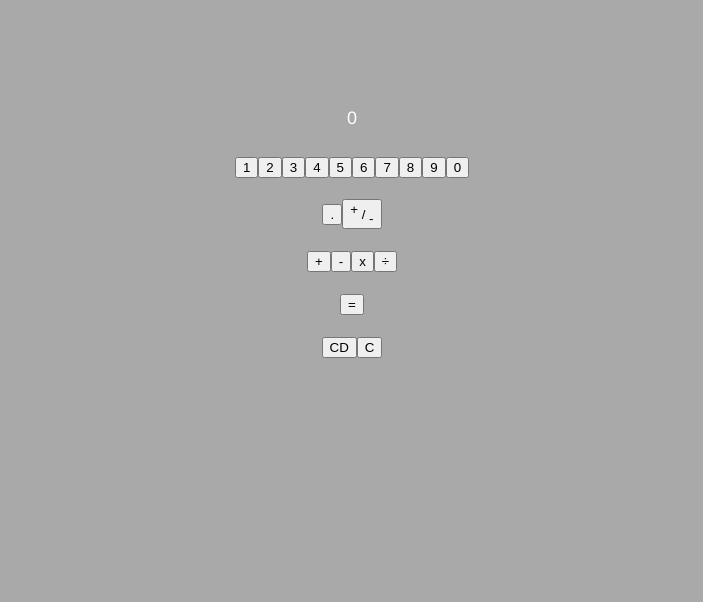
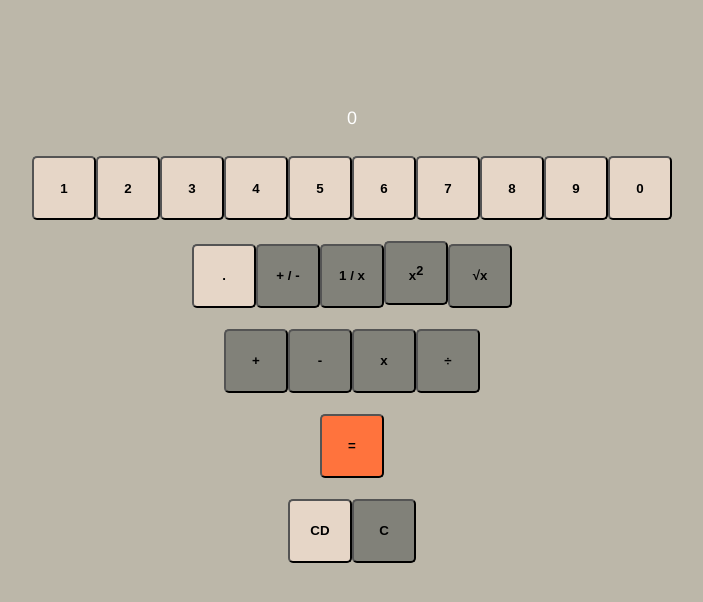
Before and after one commit to bradleyhop/bradleyhop.github.io, a Vue app in the folder JScalculator/js-calculator/: page / in a window 1280 px wide. Shown: the top 602 px of the page, without its empty margins (288-991 px from the left). Built offline with nearby package versions, Linux system fonts and the light colour scheme.

Commit message:
implement remaining features of TI SR 10 calc; basic styling

```diff
--- a/JScalculator/js-calculator/src/App.vue
+++ b/JScalculator/js-calculator/src/App.vue
@@ -48,10 +48,20 @@
               aria-label="decimal">
         .
       </button>
-      <button @click="posNeg">
-        <span style="vertical-align: super">+</span>
-        &#47;
-        <span style="vertical-align: sub">-</span>
+      <button @click="posNeg" class="darkgrey">
+        + &#47; -
+      </button>
+      <button id="inverse" @click="inverse" class="inverse darkgrey" type="button"
+              aria-label="compute inverse">
+        1 &#47; x
+      </button>
+      <button id="square" @click="square" class="square darkgrey" type="button"
+              aria-label="compute square">
+        x<span style="vertical-align: super; font-size: 0.8rem;">2</span>
+      </button>
+      <button id="sqareRoot" @click="squareRoot" class="sqareRoot darkgrey" type="button"
+              aria-label="compute square root">
+        &#8730;x
       </button>
     </div>
 
@@ -88,7 +98,7 @@
     <br>
 
     <div class="allClear">
-      <button id="clear" @click="allClear" class="clearDisplay darkgrey" type="button"
+      <button id="clear" @click="allClear" class="clearDisplay lightgrey" type="button"
               aria-label="clear display to 0">
         CD
       </button>
@@ -102,7 +112,9 @@
 </template>
 
 <script>
-import { evaluate } from 'mathjs';
+import {
+  evaluate, inv, square, sqrt,
+} from 'mathjs';
 
 export default {
   name: 'App',
@@ -118,13 +130,11 @@ export default {
     number(num) {
       // no leading '0'
       if (this.display === '0') {
-        this.display = '';
-        this.display += num;
+        this.display = num;
       // put in another check to see if there's been a calulation, clear display and io, add num
       } else if (/=/.test(this.io)) {
         this.io = '';
-        this.display = '';
-        this.display += num;
+        this.display = num;
         document.getElementById('io').innerText = this.io;
       // check if only digits are in the display, if so then add digits
       } else if (/\d/.test(this.display)) {
@@ -133,25 +143,26 @@ export default {
       } else if (/(\+|-|\*|\/)/.test(this.display)) {
         this.io += ` ${this.display} `;
         document.getElementById('io').innerText = this.io;
-        this.display = '';
-        this.display += num;
+        this.display = num;
       }
 
       document.getElementById('display').innerText = this.display;
     },
 
     operator(op) {
+      // see if there's a previous calulation
       if (/=/.test(this.io)) {
-        this.io = '';
-        this.io += this.display;
+        this.io = this.display;
         this.display = op;
         document.getElementById('io').innerText = this.io;
         document.getElementById('display').innerText = op;
+      // only numbers
       } else if (/\d/.test(this.display)) {
         this.io += this.display;
         document.getElementById('io').innerText = this.io;
         this.display = op;
         document.getElementById('display').innerText = this.display;
+      // a previous operator present, NB: allow minus to be used as a negative sign
       } else if (/\+|-\*|\/|/.test(this.display)) {
         if (op === '-') {
           this.display += op;
@@ -192,6 +203,27 @@ export default {
       }
     },
 
+    inverse() {
+      if (/\d/.test(this.display) && !/^0$/.test(this.display)) {
+        this.display = inv(this.display);
+        document.getElementById('display').innerText = this.display;
+      }
+    },
+
+    square() {
+      if (/\d/.test(this.display) && !/^0$/.test(this.display)) {
+        this.display = square(this.display);
+        document.getElementById('display').innerText = this.display;
+      }
+    },
+
+    squareRoot() {
+      if (/\d/.test(this.display) && !/^0$/.test(this.display)) {
+        this.display = sqrt(this.display);
+        document.getElementById('display').innerText = this.display;
+      }
+    },
+
     equals() {
       // pop whatever is currently in the display to io to prep for calculation
       this.io += this.display;
@@ -199,7 +231,6 @@ export default {
       const answer = evaluate(this.io);
       this.io += ` = ${answer}`;
       document.getElementById('io').innerText = ` ${this.io}`;
-      this.display = '';
       this.display = answer;
       document.getElementById('display').innerText = this.display;
     },
@@ -231,7 +262,7 @@ export default {
 body {
   margin: 0;
   padding: 0;
-  background-color: darkgrey;
+  background-color: #bcb7a9;
 }
 
 #calculator {
@@ -254,4 +285,23 @@ body {
   height: 3rem;
   font-size: 0.8rem;
 }
+
+button {
+  width: 4rem;
+  height: 4rem;
+  font-weight: bold;
+  border-radius: 5px;
+}
+
+.lightgrey {
+  background-color: #e6d6c7;
+}
+
+.darkgrey {
+  background-color: #818179;
+}
+
+.orange {
+  background-color: #ff733d;
+}
 </style>
```
